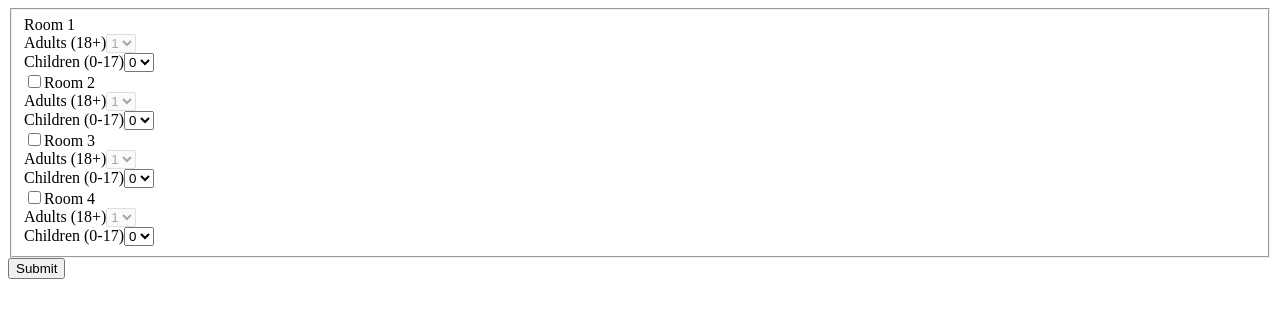
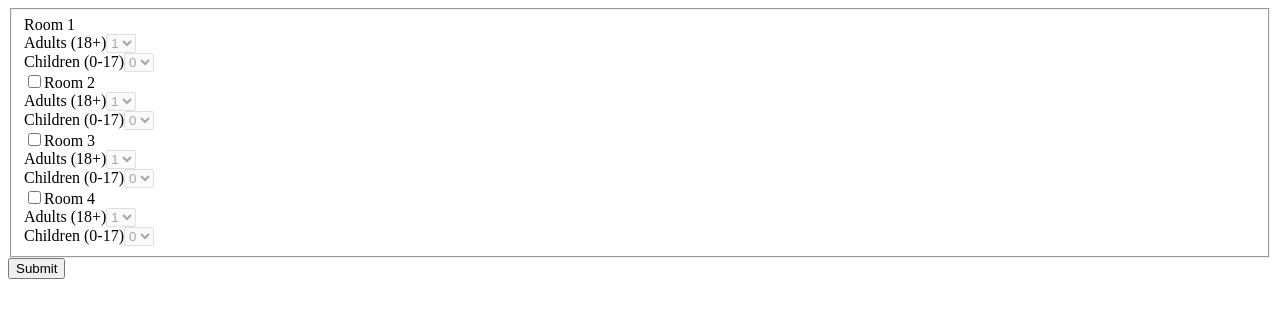
Before and after one commit to martingardner/hilton-code-assessment, a Next.js app: page / in a window 1280 px wide. Shown: the top 318 px of the page. Built offline with nearby package versions, Linux system fonts and the light colour scheme.

Commit message:
logic for able/disable specific room adult child boxes

```diff
--- a/components/adultpop.js
+++ b/components/adultpop.js
@@ -1,13 +1,13 @@
 import React, { useState } from "react";
 
-const Adultpop = disableFields => {
+const Adultpop = props => {
   const [getValue, setValue] = useState(1);
 
   const updateValue = e => {
     setValue(e.target.value);
   };
 
-  let disabled = disableFields ? "disabled" : "";
+  let disabled = props.disableFields ? "disabled" : "";
 
   return (
     <>
--- a/components/childpop.js
+++ b/components/childpop.js
@@ -1,16 +1,18 @@
 import React, { useState } from "react";
 
-const Childpop = disableFields => {
+const Childpop = props => {
   const [getValue, setValue] = useState(0);
 
   const updateValue = e => {
     setValue(e.target.value);
   };
 
+  let disabled = props.disableFields ? "disabled" : "";
+
   return (
     <>
       <label>Children (0-17)</label>
-      <select onChange={updateValue} value={getValue}>
+      <select onChange={updateValue} value={getValue} disabled={disabled}>
         <option value="0">0</option>
         <option value="1">1</option>
         <option value="2">2</option>
--- a/components/roomBox.js
+++ b/components/roomBox.js
@@ -2,7 +2,7 @@ import React, { useState } from "react";
 import Adultpop from "./adultpop";
 import Childpop from "./childpop";
 
-const Roombox = data => {
+const Roombox = props => {
   //console.log("Roombox", data);
   const [getCheckbox, setCheckbox] = useState(false);
 
@@ -14,14 +14,14 @@ const Roombox = data => {
   return (
     <div>
       <div>
-        {data.params.checkbox && (
+        {props.params.checkbox && (
           <input
             type="checkbox"
             onChange={updateCheckbox}
             checked={getCheckbox}
           />
         )}
-        {data.params.name}
+        {props.params.name}
       </div>
       <div>
         <div>
```
